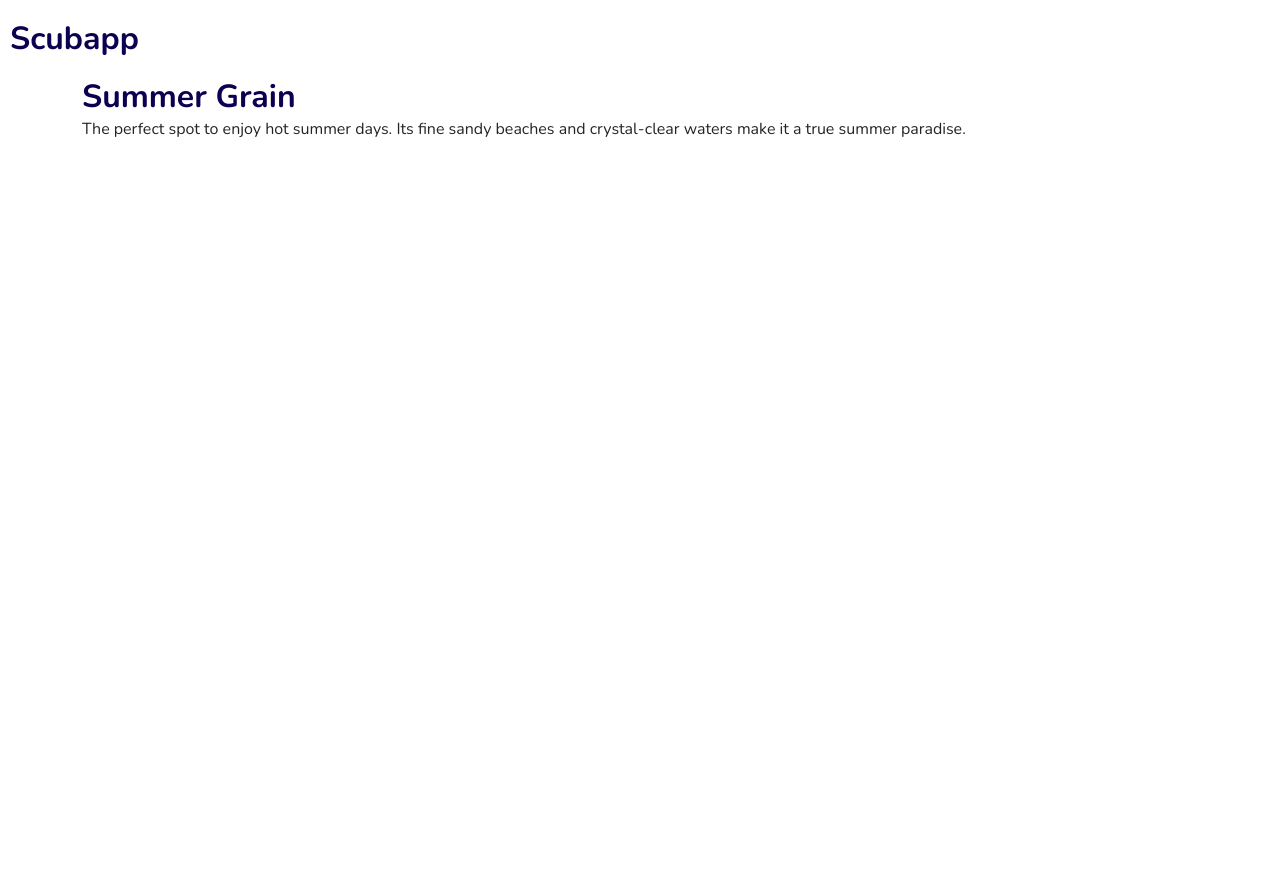
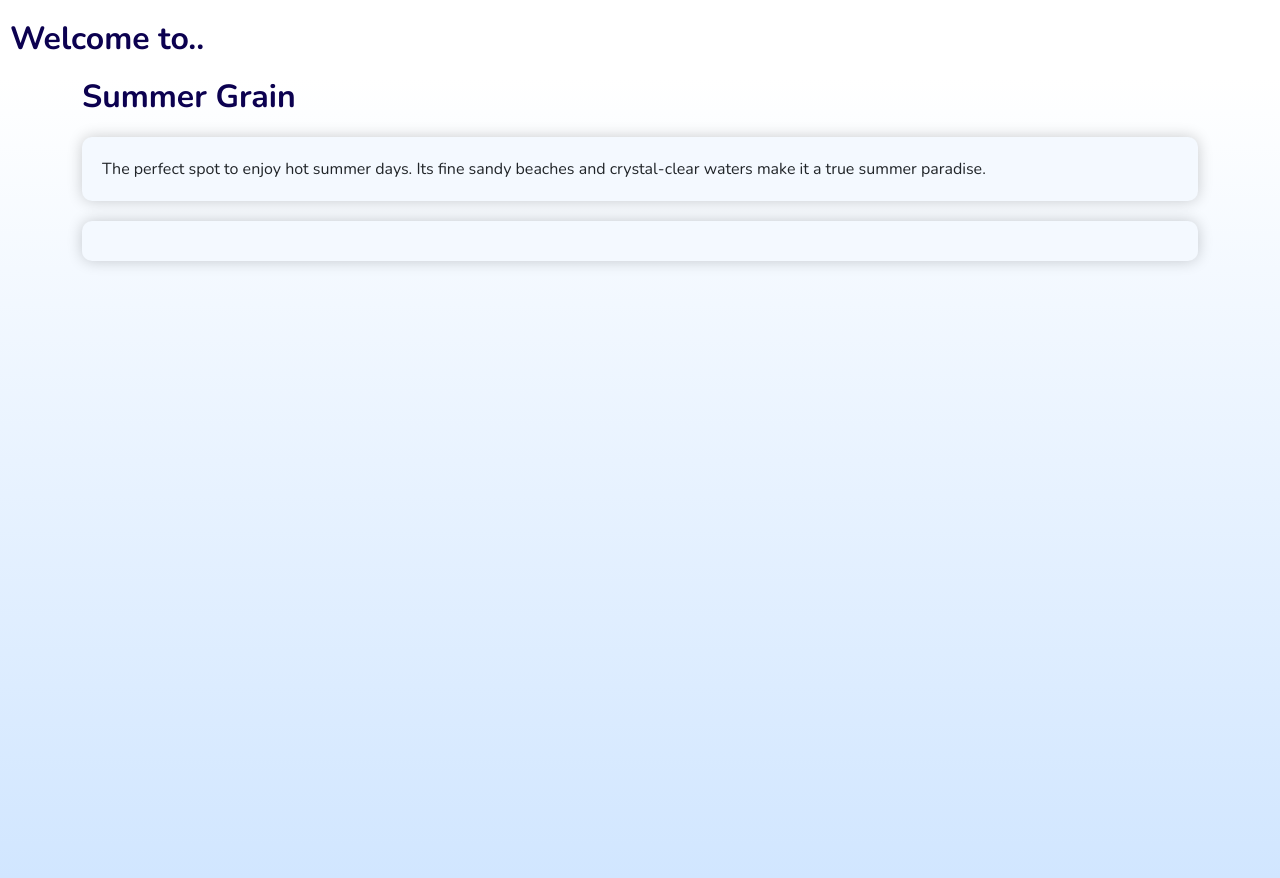
Before and after one commit to filiflow/SCUBAPRO, a Rails app: page /spots/1 in a window 1280 px wide. Before the commit the page ends 137 px from the top, so only its background shows below. Run offline with Rails 7, Linux system fonts and the light colour scheme; a user stored in the database is signed in; data comes from the database, SQL or seed files in the repository; style sheets or scripts are compiled from the project's sources; some libraries are stand-ins or nearby versions.

Commit message:
show spot

```diff
--- a/app/assets/stylesheets/pages/_index.scss
+++ b/app/assets/stylesheets/pages/_index.scss
@@ -4,3 +4,4 @@
 @import "new";
 @import "show";
 @import "spots";
+@import "show_spots";
--- /dev/null
+++ b/app/assets/stylesheets/pages/_show_spots.scss
@@ -0,0 +1,17 @@
+.spot-description{
+  overflow: hidden;
+  background-color: $white-background;
+  box-shadow: 0 0 15px rgba(0,0,0,0.2);
+  border-radius: 10px;
+  padding: 20px;
+  margin-top: 20px;
+}
+
+.diving-date-list{
+  margin-top: 20px;
+  overflow: hidden;
+  background-color: $white-background;
+  box-shadow: 0 0 15px rgba(0,0,0,0.2);
+  border-radius: 10px;
+  padding: 20px;
+}
--- a/app/views/spots/show.html.erb
+++ b/app/views/spots/show.html.erb
@@ -1,3 +1,6 @@
+<% content_for :page_title, "Welcome to.." %>
+
+<div class="background">
   <div class="container">
     <h2 class="titles">
       <%= @spot.name%>
@@ -7,9 +10,12 @@
       <%= @spot.description %>
     </div>
 
+    <div class="diving-date-list">
         <% @divings.each do |diving| %>
           <li class="list-divings">
-     <p> <%= diving.date %>  <%= link_to '<i class="fa-solid fa-user-plus"></i>'.html_safe, new_diving_participation_path(diving) %> </p>
+          <p> <%= (diving.date).strftime("%d/%m/%Y") %>  <%= link_to '<i class="fa-solid fa-user-plus"></i>'.html_safe, new_diving_participation_path(diving) %> </p>
           </li>
         <% end %>
       </div>
+    </div>
+</div>
```
Lines whose indentation alone changed are shown as unchanged.
